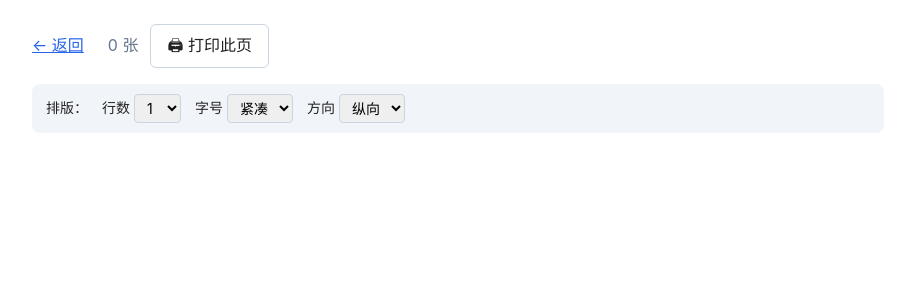
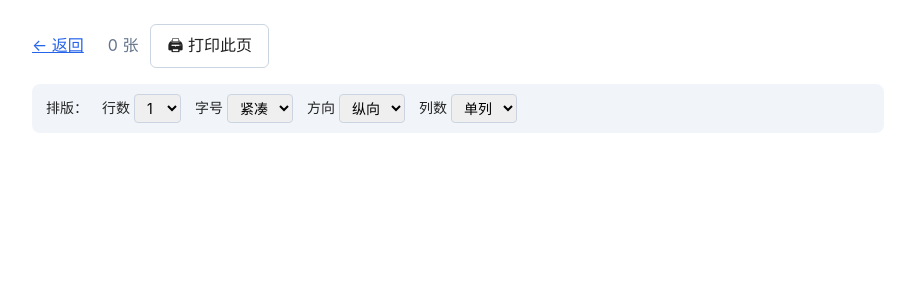
Before and after one commit to xmonkey/paperback, a FastAPI app: template src/paperback/templates/worksheet.html.j2 in a window 1280 px wide. Shown: the top 300 px of the page, without its empty margins (182-1097 px from the left). Run offline with FastAPI, Linux system fonts and the light colour scheme; the template is opened without the code that fills it, so the values that code supplies are empty.

Commit message:
feat(worksheet): 排版加双列布局选项
worksheet 排版控件加「列数」（单列/双列），默认单列。双列时 .sheet 用
grid-template-columns 2 列，每张卡 width 适应列宽，适合短词默写节省
纸张。CSS 变量 --pb-cols 控制，localStorage 跨会话保留。

Co-Authored-By: Claude Opus 4.6 <noreply@anthropic.com>

```diff
--- a/src/paperback/templates/worksheet.html.j2
+++ b/src/paperback/templates/worksheet.html.j2
@@ -2,11 +2,12 @@
 {% block title %}默写卷 · {{ session.deck }} · {{ session.id }}{% endblock %}
 {% block head %}
 <style>
-  :root{--pb-font-scale:1}
+  :root{--pb-font-scale:1;--pb-cols:1}
   .layout-controls{display:flex;gap:14px;align-items:center;flex-wrap:wrap;margin:12px 0;padding:10px 14px;background:#f1f5f9;border-radius:8px;font-size:14px}
   .layout-controls label{display:flex;align-items:center;gap:4px}
   .layout-controls select{padding:4px 8px;border:1px solid #cbd5e1;border-radius:4px;font:inherit}
-  .sheet{font-size:calc(15px * var(--pb-font-scale, 1))}
+  .sheet{font-size:calc(15px * var(--pb-font-scale, 1));display:grid;grid-template-columns:repeat(var(--pb-cols,1),1fr);gap:12px}
+  .sheet .card{margin-bottom:0}
 </style>
 <style id="pb-page-style">@page{size:A4 portrait;margin:14mm}</style>
 {% endblock %}
@@ -23,6 +24,7 @@
   <label>行数 <select id="lc-lines"><option value="1">1</option><option value="2">2</option><option value="3">3</option></select></label>
   <label>字号 <select id="lc-font"><option value="0.85">紧凑</option><option value="1">标准</option><option value="1.15">宽松</option></select></label>
   <label>方向 <select id="lc-orient"><option value="portrait">纵向</option><option value="landscape">横向</option></select></label>
+  <label>列数 <select id="lc-cols"><option value="1">单列</option><option value="2">双列</option></select></label>
 </div>
 
 <div class="print-only sheet-header">
@@ -46,14 +48,16 @@
 <script>
 (function(){
   const root = document.documentElement;
-  const KEYS = {lines:'pb_layout_lines', font:'pb_layout_font', orient:'pb_layout_orient'};
+  const KEYS = {lines:'pb_layout_lines', font:'pb_layout_font', orient:'pb_layout_orient', cols:'pb_layout_cols'};
   const pageStyle = document.getElementById('pb-page-style');
 
   function apply(){
     const lines = parseInt(document.getElementById('lc-lines').value, 10);
     const font = document.getElementById('lc-font').value;
     const orient = document.getElementById('lc-orient').value;
+    const cols = document.getElementById('lc-cols').value;
     root.style.setProperty('--pb-font-scale', font);
+    root.style.setProperty('--pb-cols', cols);
     pageStyle.textContent = '@page{size:A4 ' + orient + ';margin:14mm}';
     document.querySelectorAll('.blank').forEach(b => {
       b.innerHTML = '<div class="line"></div>'.repeat(lines);
@@ -61,6 +65,7 @@
     localStorage.setItem(KEYS.lines, lines);
     localStorage.setItem(KEYS.font, font);
     localStorage.setItem(KEYS.orient, orient);
+    localStorage.setItem(KEYS.cols, cols);
   }
 
   // 恢复上次设置
```
Also changed, not shown: SPEC_LAYOUT.md (+1 -0 lines).
